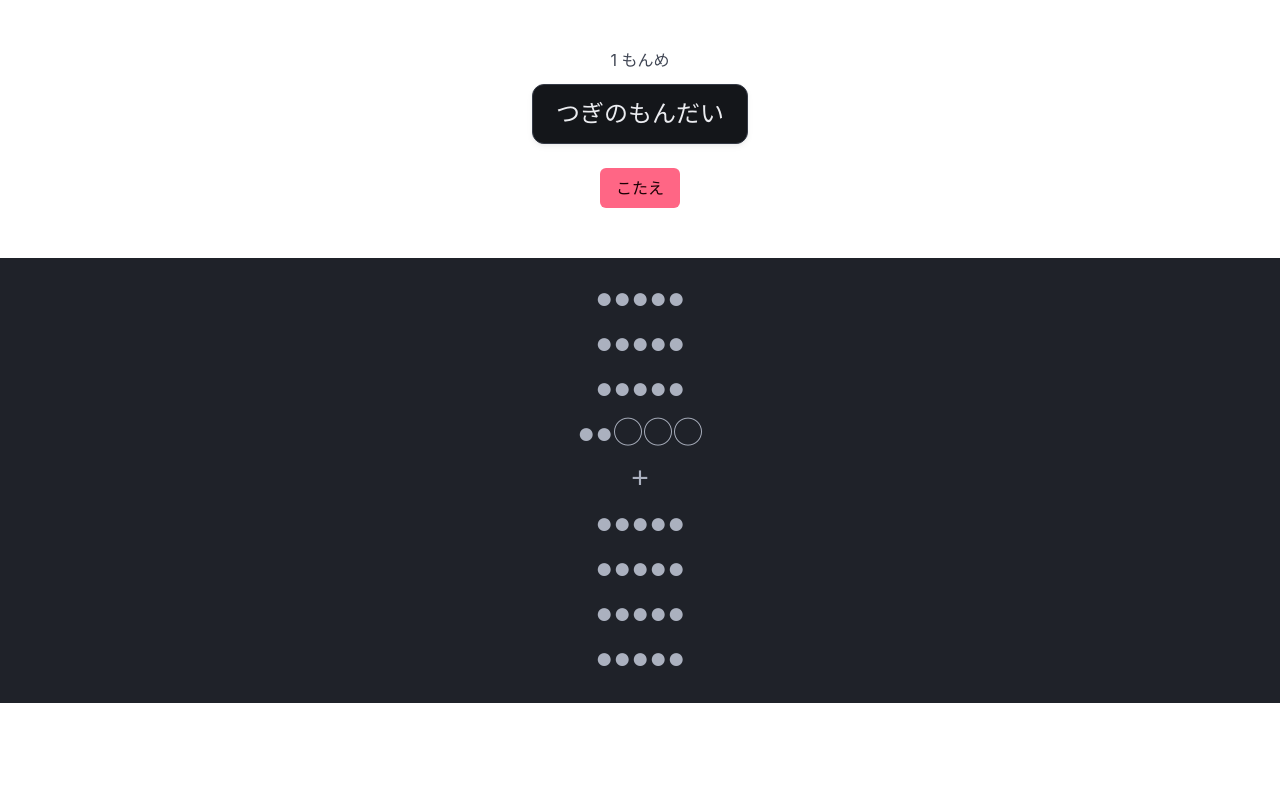
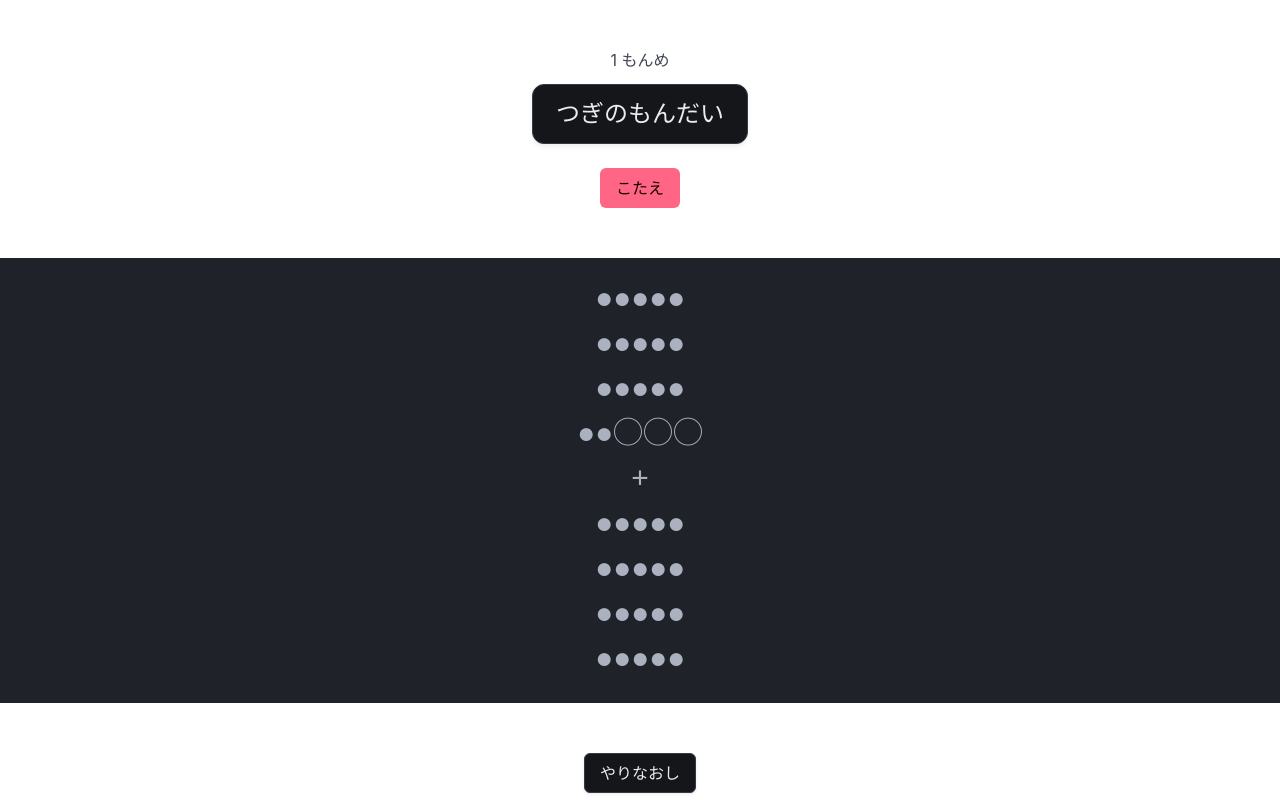
Before and after one commit to CortYuming/tashizan1to20, a plain HTML site: page index.html in a window 1280 px wide. Drawn offline with nearby package versions, Linux system fonts and the light colour scheme.

Commit message:
feat: Add reset count button

```diff
--- a/index.html
+++ b/index.html
@@ -39,6 +39,10 @@
         <pre id="problem"></pre>
     </div>
 
+    <div class="mt-1 has-text-centered">
+      <button class="button" onclick="resetCount()">やりなおし</button>
+    </div>
+
     <script src="script.js"></script>
   </div>
 </body>
--- a/script.js
+++ b/script.js
@@ -51,3 +51,8 @@ function showTotalCount(count) {
 function showAnswer() {
   answer.style.display = 'block';
 }
+
+function resetCount() {
+  count = 0;
+  showTotalCount(count);
+}
```
